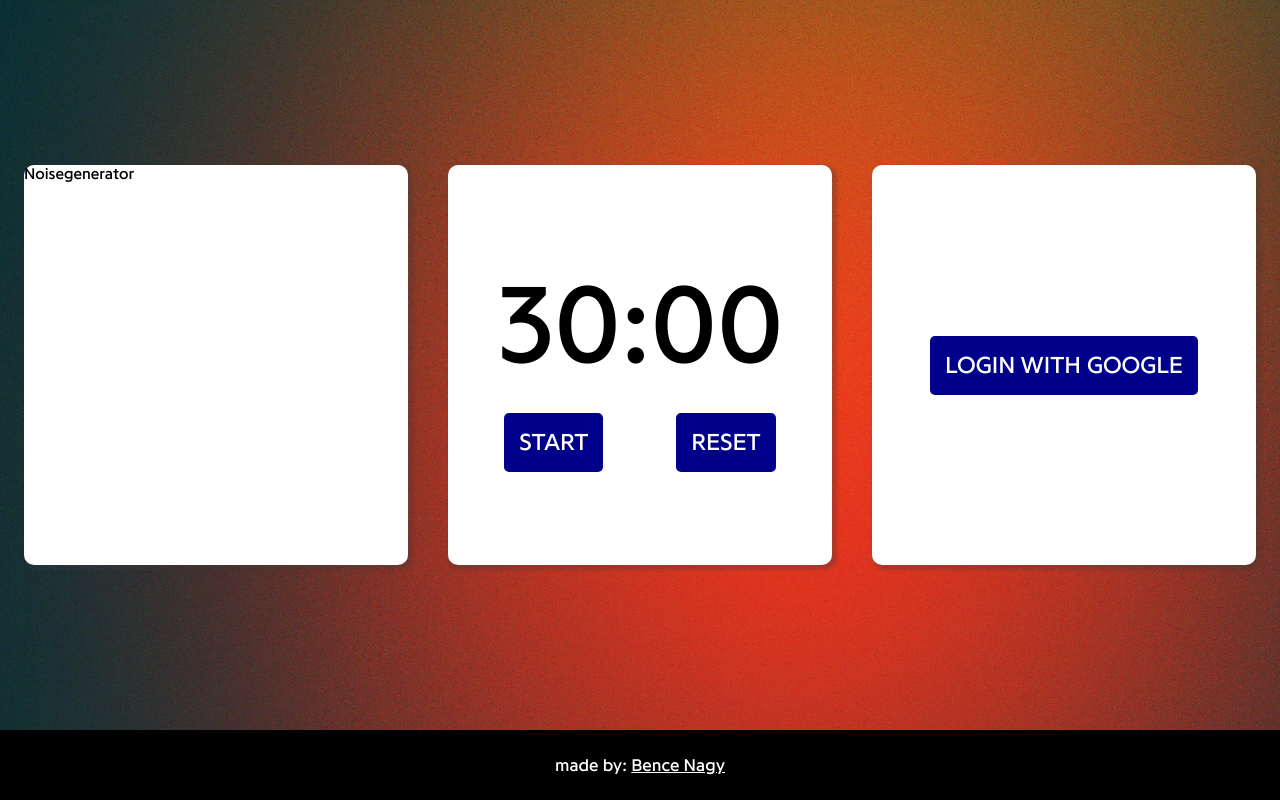
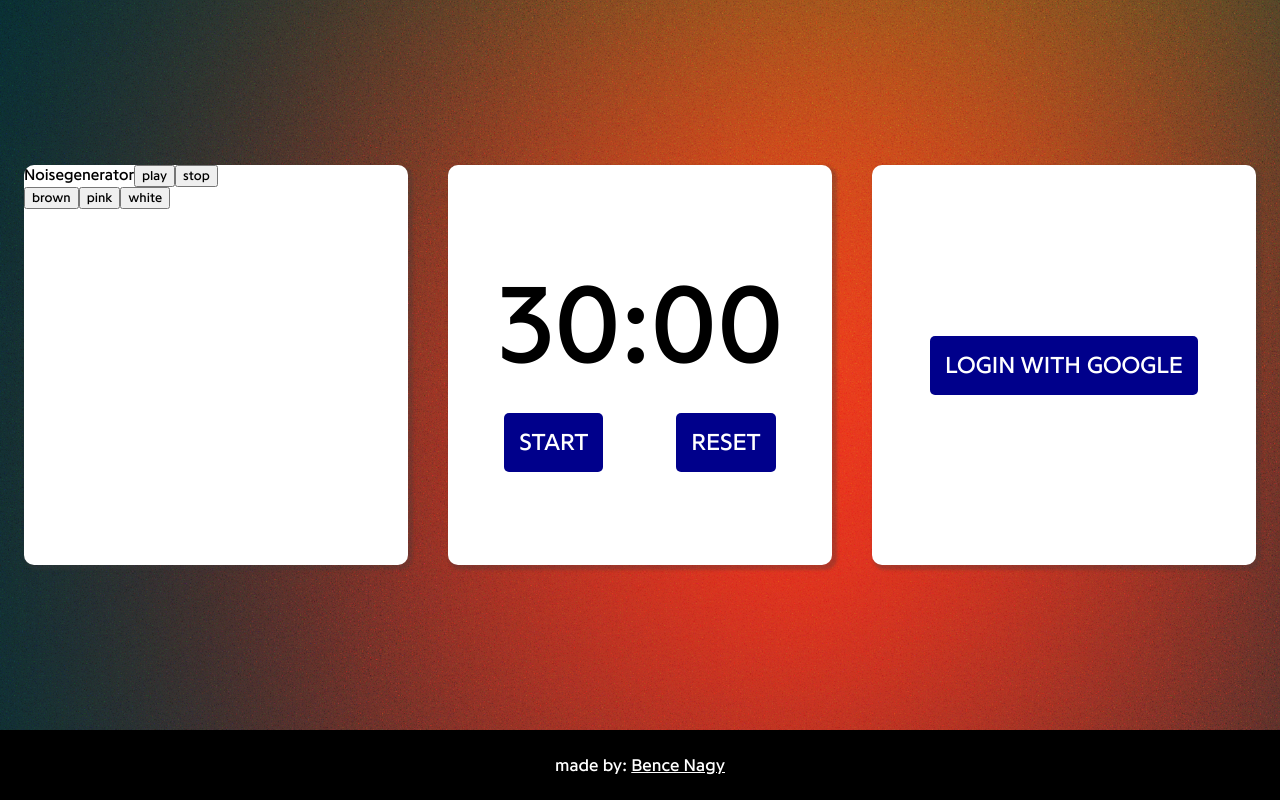
Before and after one commit to nagyb3/productivity-timer, a React (Create React App) app: page / in a window 1280 px wide. Built offline with nearby package versions, Linux system fonts and the light colour scheme; no server answers.

Commit message:
basic noise generator start/stop and types

```diff
--- a/package.json
+++ b/package.json
@@ -13,6 +13,7 @@
     "react": "^18.2.0",
     "react-dom": "^18.2.0",
     "react-scripts": "5.0.1",
+    "tone": "^14.7.77",
     "web-vitals": "^2.1.4"
   },
   "scripts": {
--- a/src/NoiseGenerator.jsx
+++ b/src/NoiseGenerator.jsx
@@ -1,10 +1,45 @@
 import React from "react";
+import * as Tone from 'tone'
 
 export default function NoiseGenerator() {
+
+    const [isPlaying, setIsPlaying] = React.useState(false);
+
+    const noise = new Tone.Noise().toDestination();
+    noise.type = "brown";
+
+    function handleClick() {
+        noise.start();
+    }
+
+    function handleStop() {
+        noise.stop("+0");
+    }
+
+    console.log(isPlaying);
+
+    function handleBrown() {
+        noise.type = "brown";
+    }
+
+    function handleWhite() {
+        noise.type = "white";
+    }
+
+    function handlePink() {
+        noise.type = "pink";
+    }
 
     return (
         <div className="noise-generator-container card">
             Noisegenerator
+            <button onClick={handleClick}>play</button>
+            <button onClick={handleStop}>stop</button>
+            <div className="choose-type">
+                <button onClick={handleBrown} className="handle-brown">brown</button>
+                <button onClick={handlePink} className="handle-pink">pink</button>
+                <button onClick={handleWhite} className="handle-white">white</button>
+            </div>
         </div>
     )
 }
--- a/src/TimeLogger.js
+++ b/src/TimeLogger.js
@@ -56,7 +56,7 @@ export default function TimeLogger(props) {
         }
     }
 
-    console.log(newNumber)
+    // console.log(newNumber)
 
     const getStats = () => {
         setShowForm(prev => !prev);
```
Also changed, not shown: 1 other file (tests, documents, lock files or other folders).
